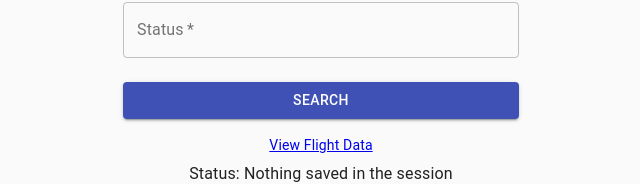
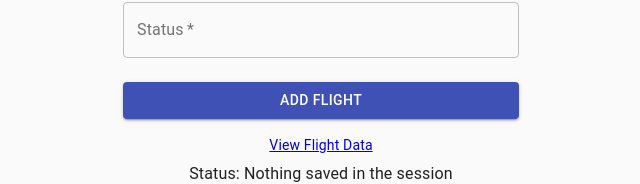
Before and after one commit to TanNguyen5659/172cmpe, a React (Create React App) app in the folder react-springboot-mysql-master/frontend/: page /addFlight in a window 1280 px wide. Shown: the part 598-782 px from the top of the page, without its empty margins (319-959 px from the left). Built offline with nearby package versions, Linux system fonts and the light colour scheme.

Commit message:
fix frontend issue

```diff
--- a/react-springboot-mysql-master/frontend/src/Components/AddFlight.js
+++ b/react-springboot-mysql-master/frontend/src/Components/AddFlight.js
@@ -221,7 +221,7 @@ export default function AddFlight() {
             className={classes.submit}
             onClick={handleSubmit}
           >
-            Search
+            Add Flight
           </Button>
 
           <Grid container justify="center">
```
Also changed, not shown: 2 other files (tests, documents, lock files or other folders).
